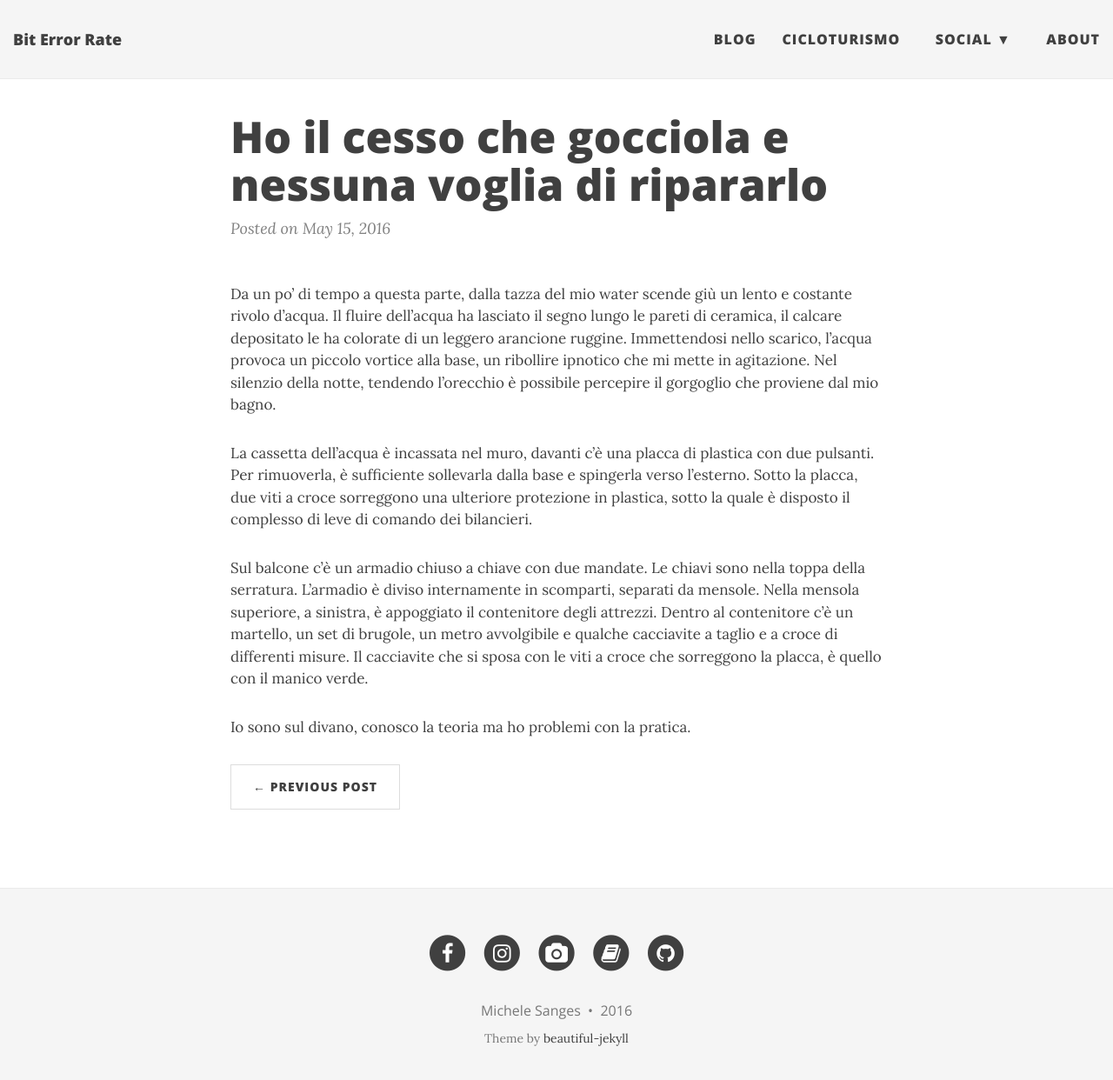
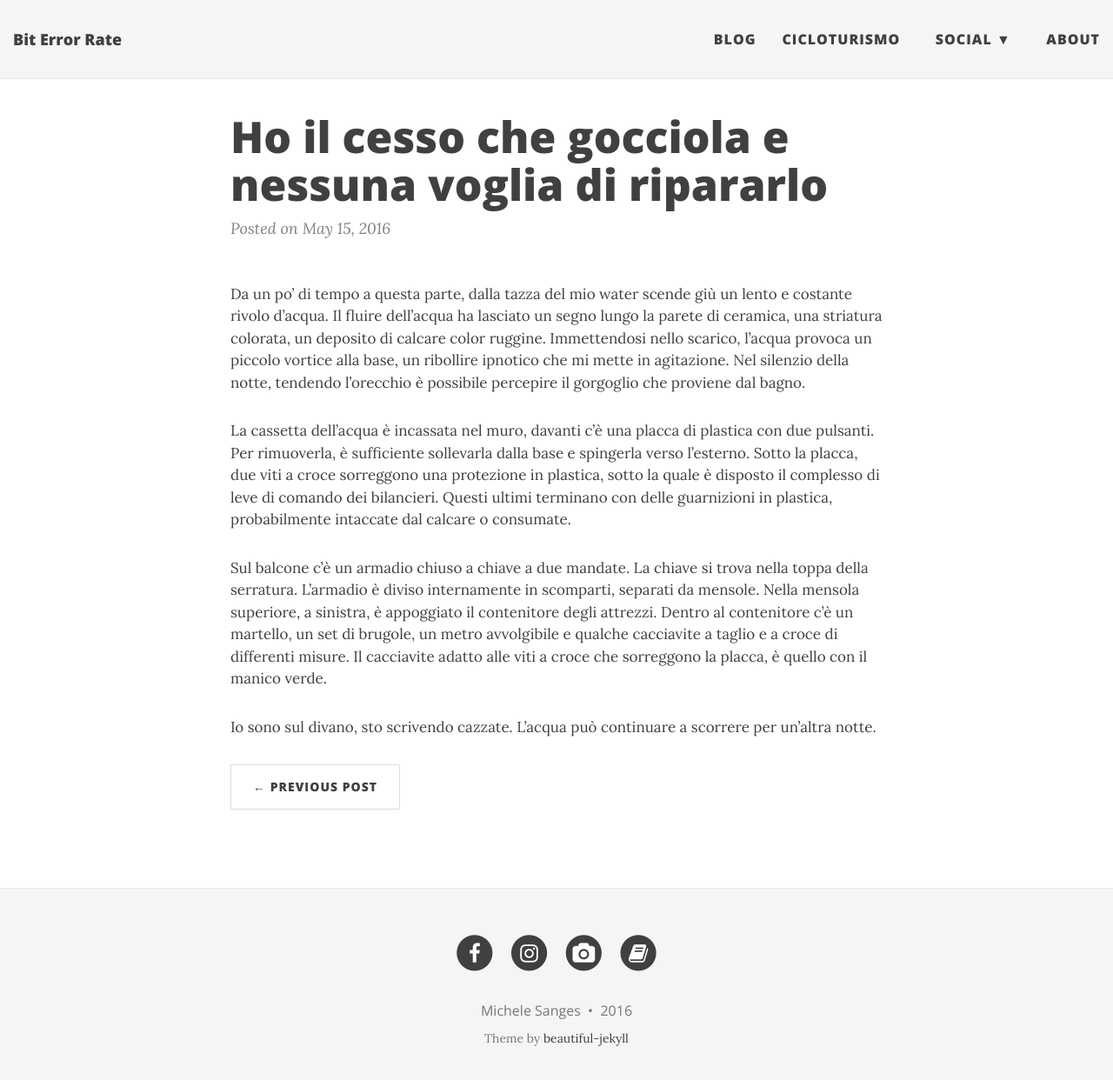
Before and after one commit to michelesanges/michelesanges.github.io, a Jekyll site: the page built from _posts/2016-05-15-nessuna voglia.markdown, in a window 1280 px wide and 1255 px high. Shown: the top 1242 px of the window at 87% size. Built offline with Jekyll 4.4.1, drawn with Linux system fonts in a browser that asks for light colours; nearby versions of some CDN libraries.

Commit message:
Rimozione del link a github. Modifica del post.

```diff
--- a/_config.yml
+++ b/_config.yml
@@ -34,11 +34,7 @@ navbar-links:
     - Instagram: "https://www.instagram.com/michele.sanges/"
     - Photo Stream: "https://goo.gl/photos/VTacmZPyBwioSu2v5"
     - Anobii: "http://www.anobii.com/michelesanges/books"
-    - GitHub: "https://github.com/michelesanges/"
-  #Resources:
-    #- Beautiful Jekyll: "http://deanattali.com/beautiful-jekyll/"
-    #- Learn markdown: "http://www.markdowntutorial.com/"
-    #- GitHub Pages: "https://pages.github.com/"
+    #- GitHub: "https://github.com/michelesanges/"
   About: "about"
   #Author's home: "http://deanattali.com"
 
@@ -122,7 +118,7 @@ footer-links-active:
   #google-maps: true
   email: false
   twitter: false
-  github: true
+  github: false
   linkedin: false
   stackoverflow: false
 
--- a/_posts/2016-05-15-nessuna voglia.markdown
+++ b/_posts/2016-05-15-nessuna voglia.markdown
@@ -2,10 +2,22 @@
 layout: post
 title:  "Ho il cesso che gocciola e nessuna voglia di ripararlo"
 ---
-Da un po' di tempo a questa parte, dalla tazza del mio water scende giù un lento e costante rivolo d'acqua. Il fluire dell'acqua ha lasciato il segno lungo le pareti di ceramica, il calcare depositato le ha colorate di un leggero arancione ruggine. Immettendosi nello scarico, l'acqua provoca un piccolo vortice alla base, un ribollire ipnotico che mi mette in agitazione. Nel silenzio della notte, tendendo l'orecchio è possibile percepire il gorgoglio che proviene dal mio bagno.
+Da un po' di tempo a questa parte, dalla tazza del mio water scende giù un lento e costante rivolo d'acqua.
+<!--Il fluire dell'acqua ha lasciato un segno lungo la parete di ceramica, il calcare depositato le ha colorate di un leggero arancione ruggine.
+Il fluire dell'acqua ha lasciato un segno lungo la parete di ceramica, una striatura colorata di un leggero arancione ruggine.-->
+Il fluire dell'acqua ha lasciato un segno lungo la parete di ceramica, una striatura colorata, un deposito di calcare color ruggine.
+Immettendosi nello scarico, l'acqua provoca un piccolo vortice alla base, un ribollire ipnotico che mi mette in agitazione.
+Nel silenzio della notte, tendendo l'orecchio è possibile percepire il gorgoglio che proviene dal bagno.
 
-La cassetta dell'acqua è incassata nel muro, davanti c'è una placca di plastica con due pulsanti. Per rimuoverla, è sufficiente sollevarla dalla base e spingerla verso l'esterno. Sotto la placca, due viti a croce sorreggono una ulteriore protezione in plastica, sotto la quale è disposto il complesso di leve di comando dei bilancieri.
+La cassetta dell'acqua è incassata nel muro, davanti c'è una placca di plastica con due pulsanti.
+Per rimuoverla, è sufficiente sollevarla dalla base e spingerla verso l'esterno.
+Sotto la placca, due viti a croce sorreggono una protezione in plastica, sotto la quale è disposto il complesso di leve di comando dei bilancieri.
+Questi ultimi terminano con delle guarnizioni in plastica, probabilmente intaccate dal calcare o consumate.
 
-Sul balcone c'è un armadio chiuso a chiave con due mandate. Le chiavi sono nella toppa della serratura. L'armadio è diviso internamente in scomparti, separati da mensole. Nella mensola superiore, a sinistra, è appoggiato il contenitore degli attrezzi. Dentro al contenitore c'è un martello, un set di brugole, un metro avvolgibile e qualche cacciavite a taglio e a croce di differenti misure. Il cacciavite che si sposa con le viti a croce che sorreggono la placca, è quello con il manico verde.
+Sul balcone c'è un armadio chiuso a chiave a due mandate. La chiave si trova nella toppa della serratura.
+L'armadio è diviso internamente in scomparti, separati da mensole. Nella mensola superiore, a sinistra, è appoggiato il contenitore degli attrezzi.
+Dentro al contenitore c'è un martello, un set di brugole, un metro avvolgibile e qualche cacciavite a taglio e a croce di differenti misure.
+Il cacciavite adatto alle viti a croce che sorreggono la placca, è quello con il manico verde.
 
-Io sono sul divano, conosco la teoria ma ho problemi con la pratica.
+<!--Io sono sul divano, conosco la teoria ma ho problemi con la pratica.-->
+Io sono sul divano, sto scrivendo cazzate. L'acqua può continuare a scorrere per un'altra notte.
```
Also changed, not shown: about.md (+1 -2 lines).
